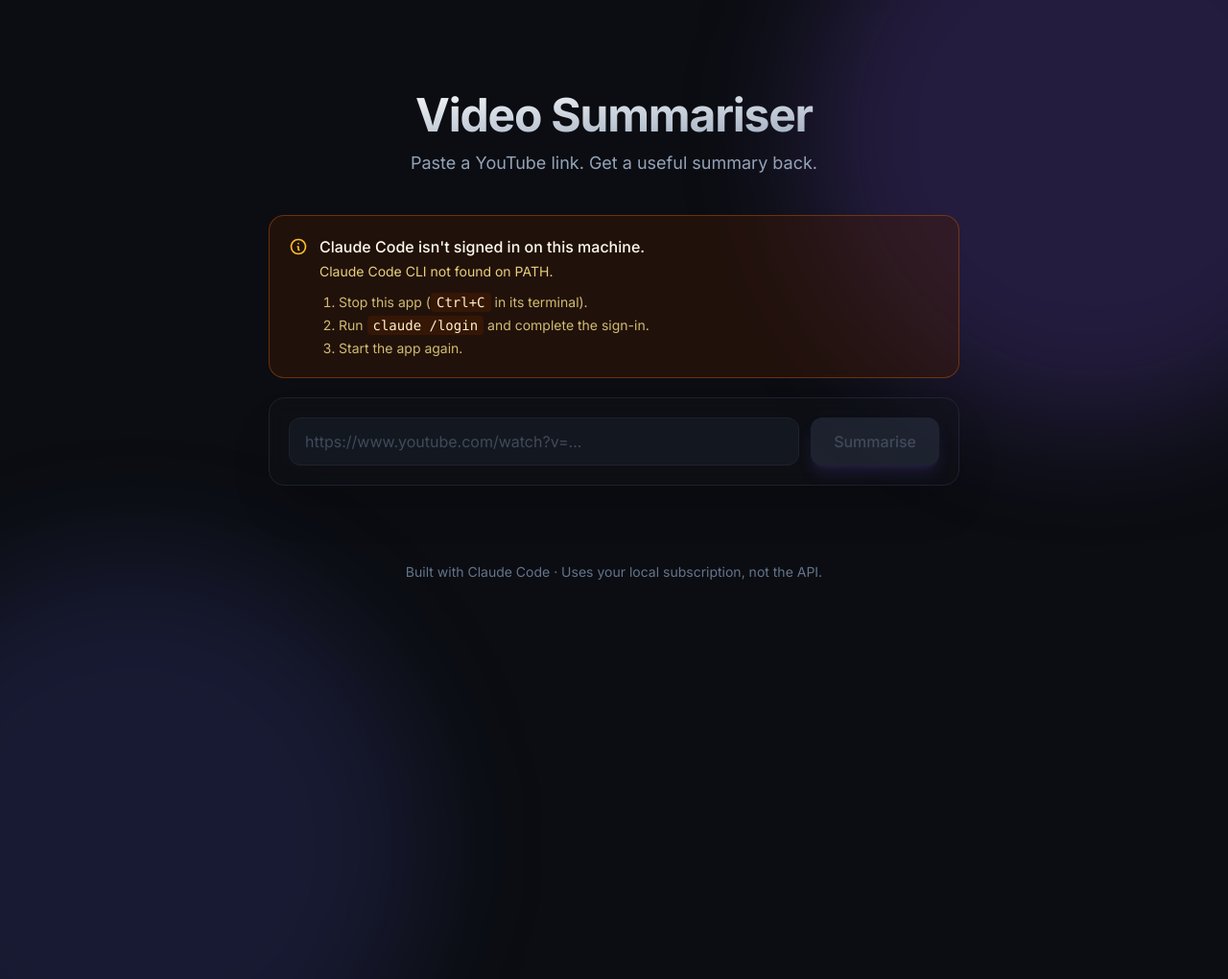
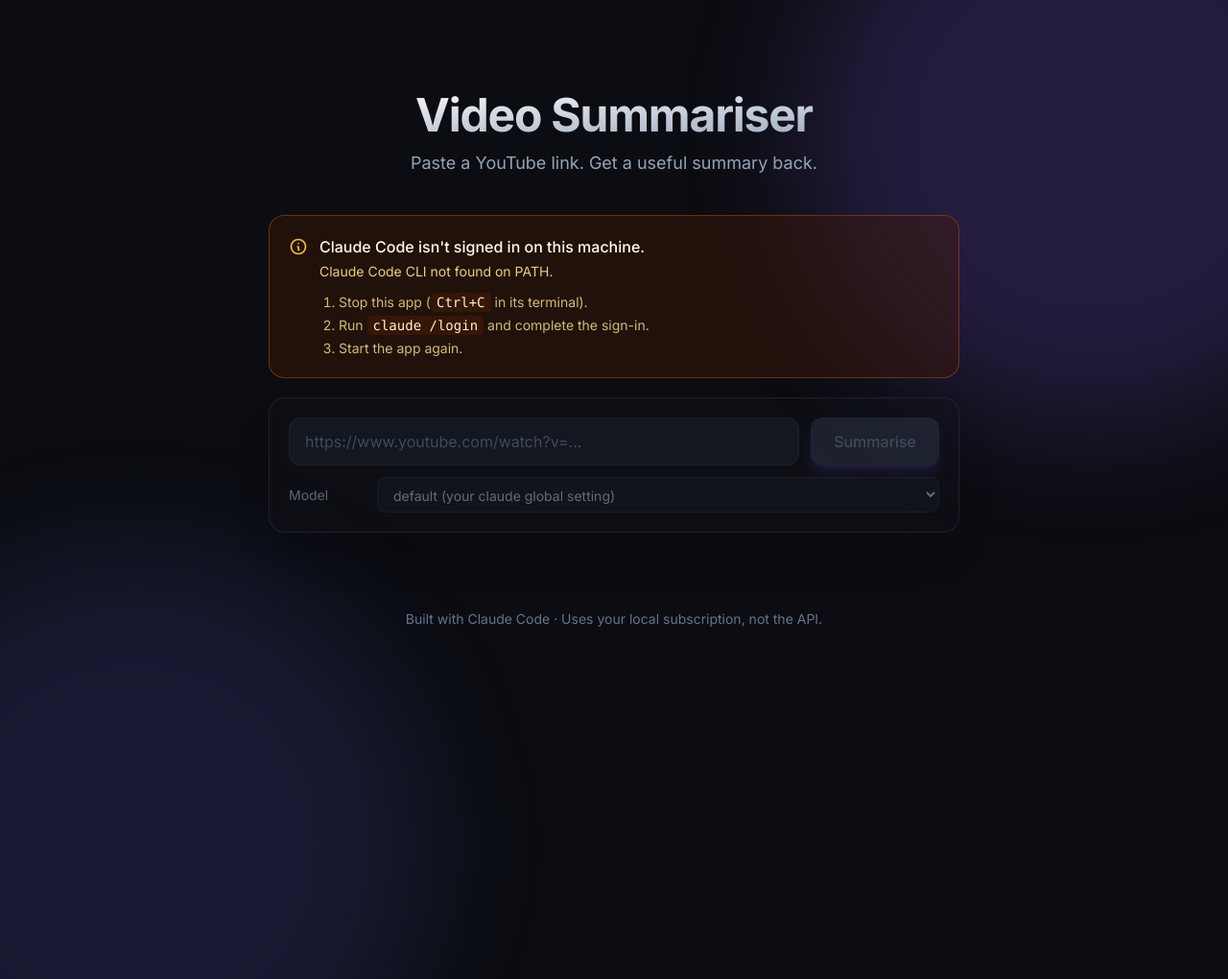
Before and after one commit to PaulCoughlin/video-summariser, a FastAPI app: page / in a window 1280 px wide. Shown: the whole page at 96% size. Run offline with FastAPI, Linux system fonts and the light colour scheme; some libraries are stand-ins or nearby versions.

Commit message:
Allow model selection per request
Add a model knob that flows from the UI/CLI down to `claude -p --model …`.
Defaults to "default", which means *don't* pass --model and let claude use
whatever its global setting is — so existing behaviour is unchanged unless
you opt in.

- summarise.py:
  - SUPPORTED_MODELS = {default, sonnet, opus, haiku}
  - run_claude(prompt, model=None) appends `--model <flag>` when an
    explicit model is given; rejects unknown values cleanly.
  - summarise_url() takes the same param and includes the model name in
    the on_progress message so the live log shows it.
  - CLI gains -m/--model with the same choices.
- app.py: /summarise/stream and POST /summarise both accept a `model`
  query/form param and pass it through. _render_index sends the list
  of model names to the template.
- templates/index.html: dropdown next to the URL input, "default" picked
  initially. JS adds it to the SSE URL params.
- README: CLI usage shows --model opus, web-UI section describes the
  dropdown, and the sample log line now ends with "(model: default)".

Defaulting to "leave it to claude's global setting" means we don't have
to know or hardcode which exact model the user's tier resolves to —
helpful since that changes every few months as new versions ship.

```diff
--- a/app.py
+++ b/app.py
@@ -43,6 +43,7 @@ from fastapi.templating import Jinja2Templates
 
 from summarise import (
     AUTH_INSTRUCTIONS,
+    SUPPORTED_MODELS,
     SummariseError,
     check_claude_auth,
     summarise_url,
@@ -88,16 +89,21 @@ async def probe_auth_on_startup() -> None:
 
 
 def _render_index(request: Request) -> HTMLResponse:
-    """Render the home page with the current auth state.
+    """Render the home page with the current auth state and the list of
+    selectable models.
 
     Used both for the initial GET and for any handler that wants to bounce
-    the user back to the form. Templates only get the auth flags they need —
+    the user back to the form. Templates only get the values they need —
     no leaking of internal state.
     """
     return templates.TemplateResponse(
         request,
         "index.html",
-        {"auth_ok": _auth_state["ok"], "auth_message": _auth_state["message"]},
+        {
+            "auth_ok": _auth_state["ok"],
+            "auth_message": _auth_state["message"],
+            "models": list(SUPPORTED_MODELS.keys()),  # ["default","sonnet",…]
+        },
     )
 
 
@@ -126,7 +132,11 @@ async def healthz() -> JSONResponse:
 
 
 @app.post("/summarise", response_class=HTMLResponse)
-async def summarise_endpoint(request: Request, url: str = Form(...)) -> HTMLResponse:
+async def summarise_endpoint(
+    request: Request,
+    url: str = Form(...),
+    model: str = Form("default"),
+) -> HTMLResponse:
     """Non-streaming fall-back: run the pipeline and return the summary in one shot.
 
     The page itself uses ``GET /summarise/stream`` (Server-Sent Events) so the
@@ -144,7 +154,7 @@ async def summarise_endpoint(request: Request, url: str = Form(...)) -> HTMLResp
     try:
         # `summarise_url` is sync (it shells out to claude -p, blocking for
         # tens of seconds); offload to a thread so the event loop stays free.
-        result = await asyncio.to_thread(summarise_url, url.strip())
+        result = await asyncio.to_thread(summarise_url, url.strip(), None, model)
     except SummariseError as e:
         message = str(e)
         if message == AUTH_INSTRUCTIONS:
@@ -208,7 +218,11 @@ def _sse(event: str, data: str) -> str:
 
 
 @app.get("/summarise/stream")
-async def summarise_stream(request: Request, url: str) -> StreamingResponse:
+async def summarise_stream(
+    request: Request,
+    url: str,
+    model: str = "default",
+) -> StreamingResponse:
     """Stream the summarisation pipeline as Server-Sent Events.
 
     Emits one ``progress`` event per pipeline step (parsing → fetching →
@@ -232,7 +246,9 @@ async def summarise_stream(request: Request, url: str) -> StreamingResponse:
 
     def worker() -> None:
         try:
-            result = summarise_url(url.strip(), on_progress=on_progress)
+            result = summarise_url(
+                url.strip(), on_progress=on_progress, model=model
+            )
             loop.call_soon_threadsafe(queue.put_nowait, ("result", result))
         except SummariseError as e:
             message = str(e)
--- a/summarise.py
+++ b/summarise.py
@@ -12,10 +12,13 @@ imported by the FastAPI app in ``app.py``. The high-level flow is:
        generated markdown body.
 
 **Public surface for importers:**
-    - ``summarise_url(url, on_progress=None) -> SummaryResult`` — end-to-end
-      entry point. Pass ``on_progress(msg)`` to receive a status string at
-      each pipeline step (used by the web UI to stream a live log).
+    - ``summarise_url(url, on_progress=None, model=None) -> SummaryResult`` —
+      end-to-end entry point. Pass ``on_progress(msg)`` to receive a status
+      string at each pipeline step (used by the web UI for live logs). Pass
+      ``model="opus"`` (or ``"sonnet"``/``"haiku"``) to override the model;
+      ``None`` or ``"default"`` uses your ``claude`` CLI's global setting.
     - ``check_claude_auth() -> (ok, message)`` — cheap startup probe.
+    - ``SUPPORTED_MODELS`` — dict of model-name → ``--model`` flag value.
     - ``SummariseError`` — raised for any user-facing failure (no captions,
       auth missing, timeout, etc.). Anything else is a bug; let it surface.
 
@@ -254,8 +257,24 @@ def _looks_like_auth_error(stderr: str) -> bool:
     return any(h in s for h in _AUTH_ERROR_HINTS)
 
 
-def run_claude(prompt: str) -> str:
+# Models exposed to the UI / CLI. Map of "user-visible name" → flag value
+# passed to `claude -p --model …`. ``None`` means "don't pass --model at all,
+# use whatever model the user's claude install is globally configured to use".
+SUPPORTED_MODELS: dict[str, str | None] = {
+    "default": None,
+    "sonnet": "sonnet",
+    "opus": "opus",
+    "haiku": "haiku",
+}
+
+
+def run_claude(prompt: str, model: str | None = None) -> str:
     """Pipe ``prompt`` to ``claude -p`` and return its stdout, stripped.
+
+    ``model`` is one of the keys of ``SUPPORTED_MODELS`` (``"sonnet"``,
+    ``"opus"``, ``"haiku"``) or ``None`` / ``"default"`` to leave the choice
+    to ``claude``'s global setting (whatever ``~/.claude/settings.json`` /
+    ``ANTHROPIC_MODEL`` resolves to).
 
     Maps three failure modes to clean ``SummariseError`` messages:
       - ``claude`` not on PATH (hint at install URL)
@@ -270,9 +289,20 @@ def run_claude(prompt: str) -> str:
             "Claude Code CLI not found on PATH. Install it from "
             "https://docs.anthropic.com/claude/docs/claude-code first."
         )
+
+    cmd: list[str] = ["claude", "-p"]
+    flag = SUPPORTED_MODELS.get((model or "default").lower(), "__unknown__")
+    if flag == "__unknown__":
+        raise SummariseError(
+            f"Unknown model {model!r}. Use one of: "
+            + ", ".join(SUPPORTED_MODELS.keys())
+        )
+    if flag is not None:
+        cmd += ["--model", flag]
+
     try:
         result = subprocess.run(
-            ["claude", "-p"],
+            cmd,
             input=prompt,
             capture_output=True,
             text=True,
@@ -329,6 +359,7 @@ def check_claude_auth() -> tuple[bool, str]:
 def summarise_url(
     url: str,
     on_progress: Callable[[str], None] | None = None,
+    model: str | None = None,
 ) -> SummaryResult:
     """End-to-end: URL in, structured ``SummaryResult`` out.
 
@@ -340,6 +371,10 @@ def summarise_url(
     short human-readable status string. The web UI uses it to stream a
     live log to the browser via Server-Sent Events; the CLI doesn't pass
     one (it has its own progress prints) so the default is a no-op.
+
+    ``model`` is an optional override (``"sonnet"`` / ``"opus"`` / ``"haiku"``);
+    when ``None`` or ``"default"`` Claude uses whatever model your install is
+    configured for. Useful for running a denser video through Opus.
 
     Used by both the CLI ``main()`` (for piping markdown to a file) and
     the FastAPI app (for rendering the web UI).
@@ -366,8 +401,12 @@ def summarise_url(
     watch_url = canonical_watch_url(video_id)
     prompt = build_prompt(watch_url, format_transcript(segments))
     approx_tokens = len(prompt) // 4
-    progress(f"got {len(segments)} segments (~{approx_tokens} tokens) — calling Claude")
-    body = run_claude(prompt)
+    model_label = (model or "default").lower()
+    progress(
+        f"got {len(segments)} segments (~{approx_tokens} tokens) — "
+        f"calling Claude (model: {model_label})"
+    )
+    body = run_claude(prompt, model=model)
     progress("summary received")
 
     return SummaryResult(
@@ -454,6 +493,14 @@ def main() -> None:
         help="Output file path. Defaults to <video-id>.md in the current directory. "
              "Use '-' to write to stdout instead.",
     )
+    parser.add_argument(
+        "-m", "--model",
+        choices=tuple(SUPPORTED_MODELS.keys()),
+        default="default",
+        help="Which Claude model to use. 'default' (the default) leaves the "
+             "choice to your `claude` CLI's global setting. Pass 'opus' for "
+             "particularly dense videos.",
+    )
     args = parser.parse_args()
 
     # --check is a special mode: probe auth, print the result, exit 0/1.
@@ -491,10 +538,14 @@ def main() -> None:
     print(f"      → {len(segments)} segments, ~{approx_tokens} tokens", file=sys.stderr)
 
     # Step 3 — call Claude. This is the long one (typically 30-90s).
-    print(f"[2/3] summarising with Claude (typically 30-90s for long videos)...", file=sys.stderr)
+    print(
+        f"[2/3] summarising with Claude (model: {args.model}, "
+        f"typically 30-90s for long videos)...",
+        file=sys.stderr,
+    )
     try:
         with _cli_spinner("Claude is roboting.."):
-            body = run_claude(prompt)
+            body = run_claude(prompt, model=args.model)
     except SummariseError as e:
         sys.exit(f"error: {e}")
 
--- a/templates/index.html
+++ b/templates/index.html
@@ -91,6 +91,22 @@
           Summarise
         </button>
       </div>
+
+      <div class="mt-3 flex flex-col sm:flex-row sm:items-center gap-2 sm:gap-3 text-sm">
+        <label for="model-select" class="text-slate-400 sm:w-20 shrink-0">Model</label>
+        <select
+          id="model-select"
+          name="model"
+          {% if not auth_ok %}disabled{% endif %}
+          class="flex-1 bg-ink-800 border border-ink-700 rounded-lg px-3 py-2 text-slate-200 focus:outline-none focus:ring-2 focus:ring-accent focus:border-transparent transition disabled:cursor-not-allowed"
+        >
+          {% for m in models %}
+          <option value="{{ m }}" {% if m == "default" %}selected{% endif %}>
+            {{ m }}{% if m == "default" %} (your claude global setting){% endif %}
+          </option>
+          {% endfor %}
+        </select>
+      </div>
     </form>
 
     <section id="result" class="mt-10"></section>
@@ -149,9 +165,10 @@
         const data = new FormData(form);
         const params = new URLSearchParams();
         params.set('url', data.get('url'));
+        params.set('model', data.get('model') || 'default');
 
         // Disable the form while a request is in flight.
-        const controls = form.querySelectorAll('input, button');
+        const controls = form.querySelectorAll('input, select, button');
         controls.forEach((c) => (c.disabled = true));
 
         // Replace #result with the progress card (clears any previous summary).
```
Also changed, not shown: README.md.
